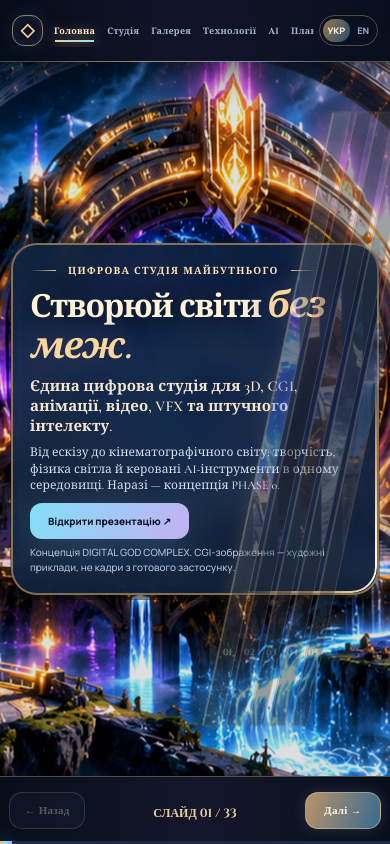
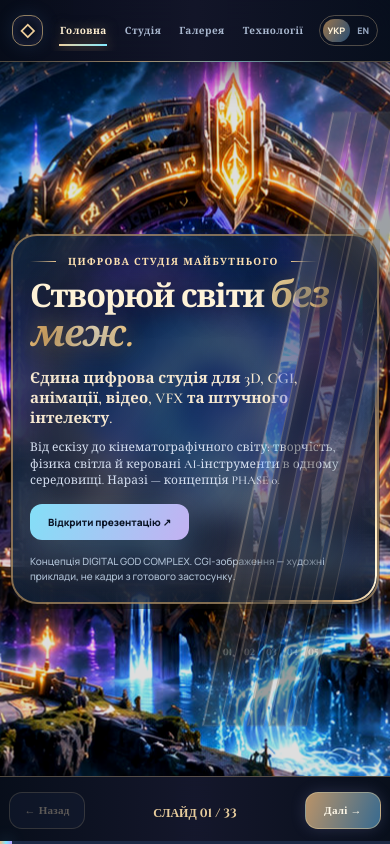
Before and after one commit to AndriyVeremchuck/DIGITAL-GOD-COMPLEX-WEB, a plain HTML site: page index.html in a window 390 px wide. Drawn offline with nearby package versions, Linux system fonts and the light colour scheme.

Commit message:
сайт: розтягнути навігацію і розширити прозору золоту картку заставки

```diff
--- a/assets/deck.css
+++ b/assets/deck.css
@@ -179,3 +179,44 @@ button{font:inherit;cursor:pointer}a{color:inherit;text-decoration:none}img{disp
 .hero-story::after{animation:none!important;--hero-border-angle:280deg}
 .hero-backdrop .backdrop-image,.hero-stripes .stripe,.hero-stripes .stripe-image{transition:none!important}
 }
+
+/* HERO / HEADER REFINEMENT — 2026-11-18.
+   Spacious, evenly distributed navigation and a shorter hero story. */
+.topbar{gap:clamp(18px,2vw,38px);padding-left:clamp(22px,2.6vw,52px);padding-right:clamp(22px,2.6vw,52px)}
+.topnav{flex:1 1 auto;display:flex;justify-content:space-evenly;gap:clamp(5px,1.3vw,24px);margin-left:clamp(22px,4vw,95px);min-width:0}
+.topnav button{flex:1 1 0;min-width:0;text-align:center;font-size:clamp(10px,.82vw,13px);padding:13px 6px;letter-spacing:.045em}
+.language{margin-left:clamp(8px,1vw,18px)}
+.hero>.slide-wrap{width:min(1550px,calc(100% - clamp(60px,7vw,140px)))!important}
+.hero-story{width:min(810px,67vw);padding:clamp(24px,2.6vw,42px);background:linear-gradient(122deg,rgba(5,16,35,.73),rgba(10,26,51,.65) 62%,rgba(8,18,39,.75));}
+.hero-story h1{font-size:clamp(42px,4.6vw,82px);line-height:1.03;margin:0 0 clamp(12px,1.6vh,20px)}
+.hero-story h1 em{background:linear-gradient(95deg,#ffe6ad 0%,#e8b76f 45%,#fff1ce 78%,#f4c77c 100%);-webkit-background-clip:text;background-clip:text;color:transparent;filter:drop-shadow(0 0 9px #ffd48b49)}
+.hero-story .hero-intro{font-size:clamp(16px,1.5vw,22px);line-height:1.4;margin-bottom:10px}
+.hero-story .hero-extra{font-size:clamp(13px,1.13vw,17px);line-height:1.5;margin-bottom:clamp(12px,1.7vh,20px)}
+.hero-story .hero-warning{margin-top:8px!important}
+@media(max-width:1200px){
+.topbar{gap:13px;padding-inline:20px}
+.topnav{margin-left:15px;gap:3px}
+.topnav button{font-size:10px;padding-inline:3px}
+.hero-story{width:min(720px,68vw)}
+}
+@media(max-width:760px){
+.topbar{gap:8px;padding-inline:12px}
+.topnav{overflow-x:auto;flex:1 1 auto;min-width:0;justify-content:flex-start;margin-left:0;gap:0;scrollbar-width:none}
+.topnav button{flex:0 0 auto;padding-inline:9px;font-size:10px}
+.hero>.slide-wrap{width:calc(100% - 40px)!important}
+.hero-story{width:min(560px,80vw);padding:20px}
+.hero-story h1{font-size:clamp(34px,6.5vw,51px)}
+}
+@media(max-width:520px){
+.hero>.slide-wrap{width:calc(100% - 32px)!important}
+.hero-story{width:100%;padding:18px 17px}
+.hero-story h1{font-size:clamp(31px,8.3vw,43px)}
+.hero-story .hero-intro{font-size:15px;line-height:1.36}
+.hero-story .hero-extra{font-size:12px;line-height:1.4}
+}
+@media(max-height:700px) and (min-width:761px){
+.hero-story{padding:19px 28px}
+.hero-story h1{font-size:clamp(38px,4vw,65px)}
+.hero-story .hero-intro{font-size:16px;margin-bottom:7px}
+.hero-story .hero-extra{font-size:13px;line-height:1.4;margin-bottom:9px}
+}
```
